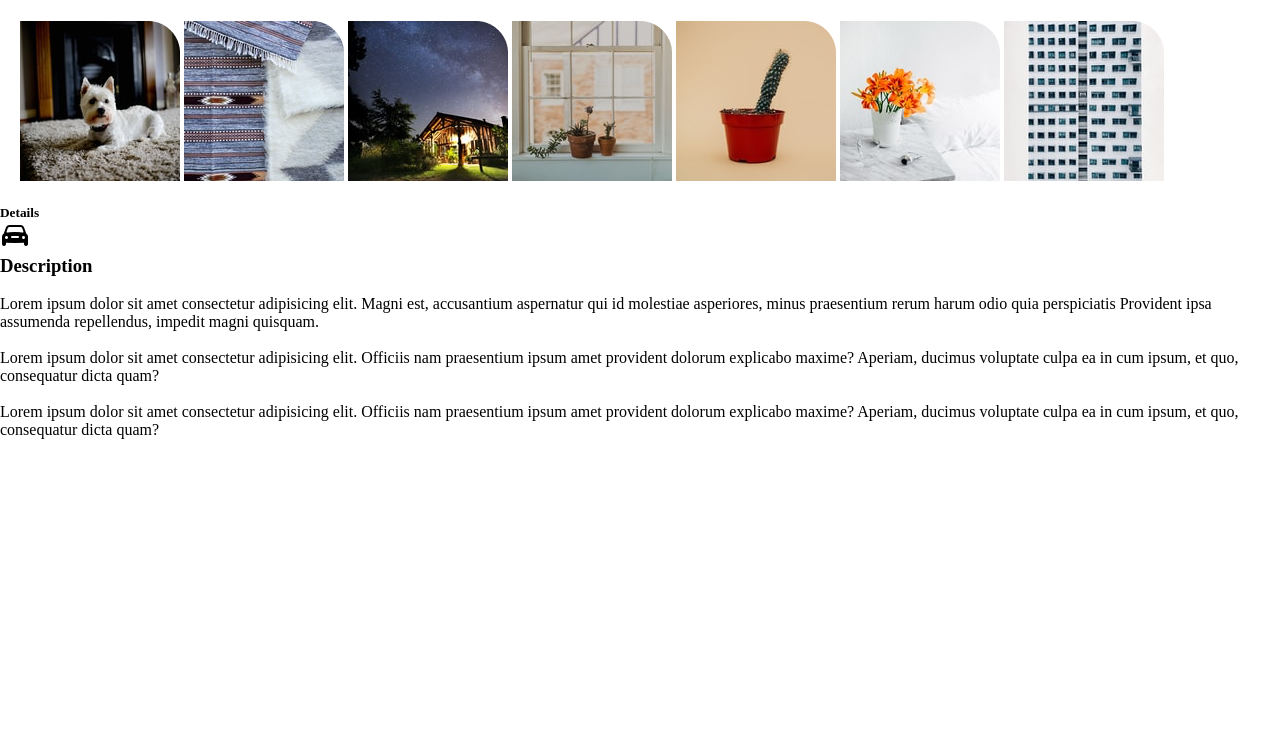
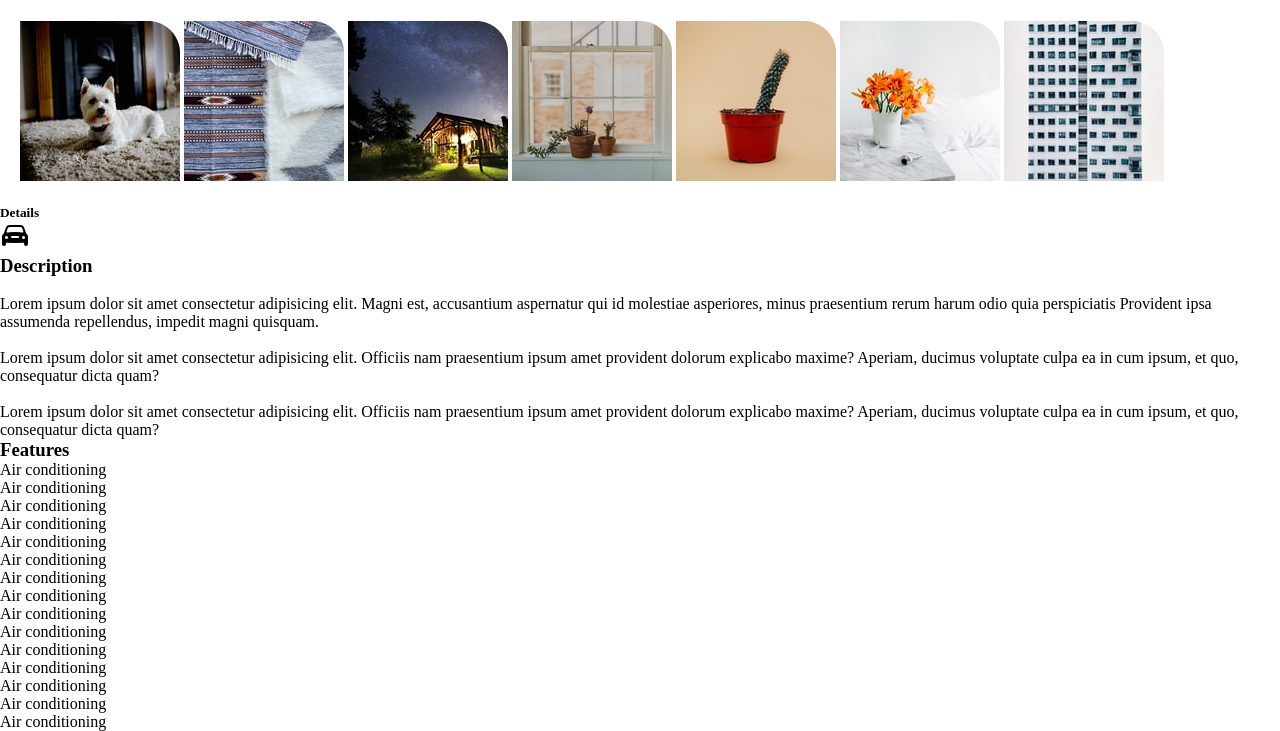
Before and after one commit to JOANCHEBET/ip2, a plain HTML site: page movers.html in a window 1280 px wide. Shown: the part 603-1334 px from the top of the page. Before the commit the page ends 1042 px from the top, so only its background shows below. Drawn offline with Linux system fonts and the light colour scheme.

Commit message:
features

```diff
--- a/movers.html
+++ b/movers.html
@@ -40,7 +40,7 @@
 <h5>Details</h5>
 <img src="./images/car.png">
 
-<div class="describtion">
+<div class="description">
   <h3>Description</h3>
 <p> <br>Lorem ipsum dolor sit amet consectetur adipisicing elit.
     Magni est, accusantium aspernatur qui id molestiae asperiores, minus praesentium rerum
@@ -52,6 +52,40 @@
       <p><br>Lorem ipsum dolor sit amet consectetur adipisicing elit.
         Officiis nam praesentium ipsum amet provident dolorum explicabo maxime?
        Aperiam, ducimus voluptate culpa ea in cum ipsum, et quo, consequatur dicta quam?</br></p>
+       <div class ="features">
+       <h3>Features</h3>
+       <div class="checkmarks1">
+         <ul>
+           <li>Air conditioning</li>
+           <li>Air conditioning</li>
+           <li>Air conditioning</li>
+           <li>Air conditioning</li>
+           <li>Air conditioning</li>
+         </ul>
+
+       </div>
+       <div class="checkmarks2">
+        <ul>
+          <li>Air conditioning</li>
+          <li>Air conditioning</li>
+          <li>Air conditioning</li>
+          <li>Air conditioning</li>
+          <li>Air conditioning</li>
+        </ul>
+
+      </div>
+      <div class="checkmarks3">
+        <ul>
+          <li>Air conditioning</li>
+          <li>Air conditioning</li>
+          <li>Air conditioning</li>
+          <li>Air conditioning</li>
+          <li>Air conditioning</li>
+        </ul>
+
+      </div>
+
+       </div>
 
 </div>
 
```
